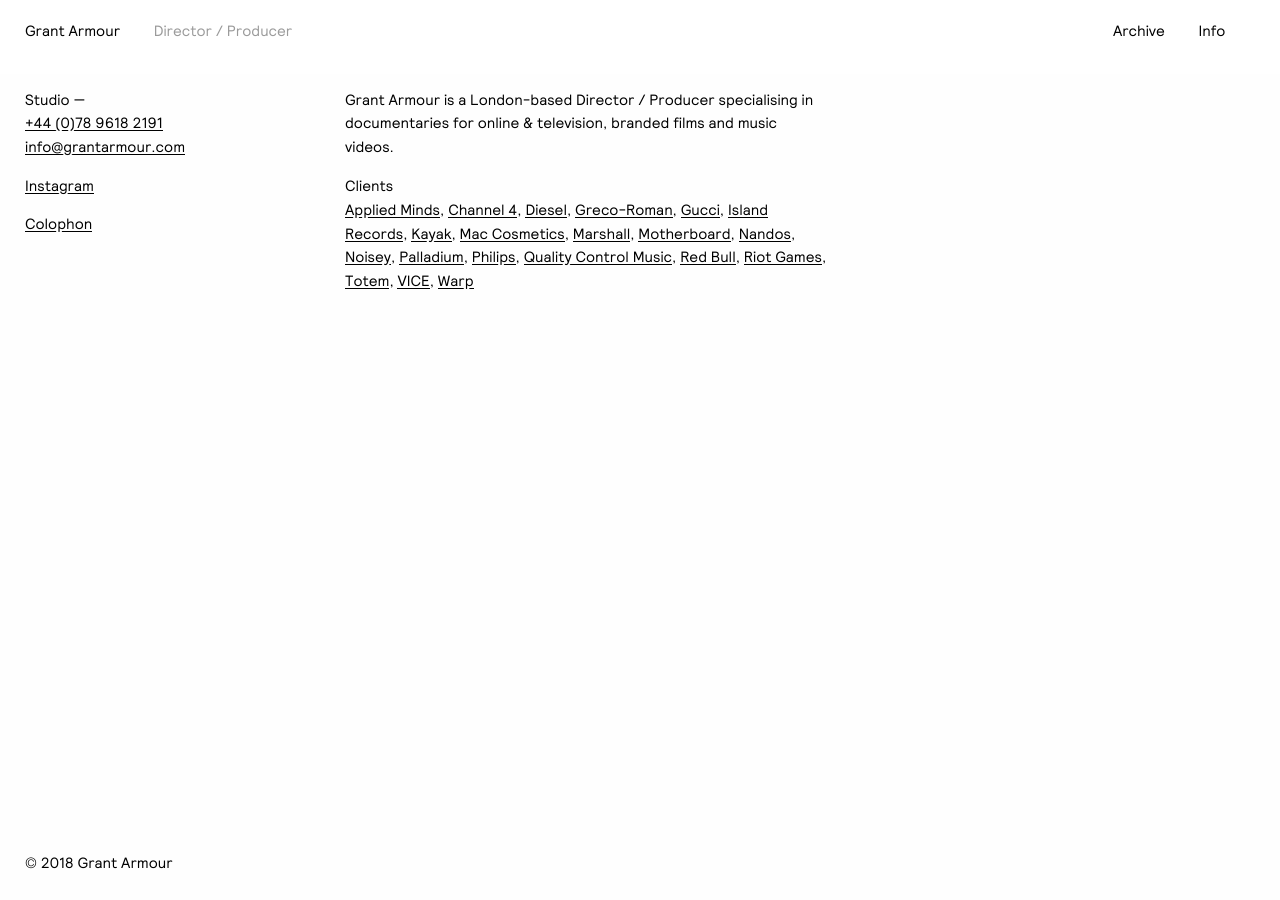
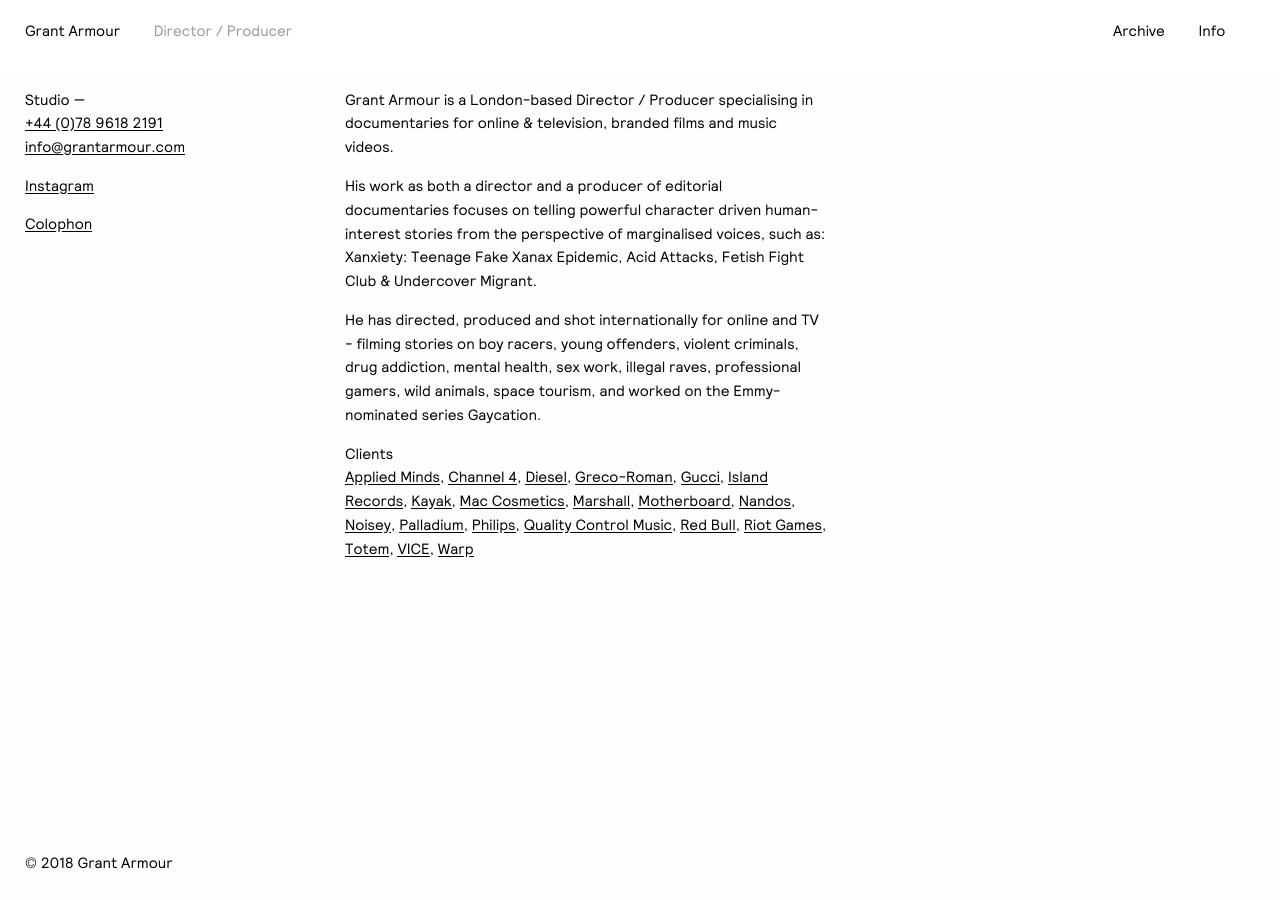
Before and after one commit to garethjohnsdesign/grantarmour.com, a Jekyll site: the page built from info.md, in a window 1280 px wide. Built offline with Jekyll 4.4.1, drawn with Linux system fonts in a browser that asks for light colours.

Commit message:
Updated Info

```diff
--- a/info.md
+++ b/info.md
@@ -57,3 +57,7 @@ layout: info
 ---
 
 Grant Armour is a London-based Director / Producer specialising in documentaries for online & television, branded films and music videos.
+
+His work as both a director and a producer of editorial documentaries focuses on telling powerful character driven human-interest stories from the perspective of marginalised voices, such as: Xanxiety: Teenage Fake Xanax Epidemic, Acid Attacks, Fetish Fight Club & Undercover Migrant.
+
+He has directed, produced and shot internationally for online and TV - filming stories on boy racers, young offenders, violent criminals, drug addiction, mental health, sex work, illegal raves, professional gamers, wild animals, space tourism, and worked on the Emmy-nominated series Gaycation.
```
